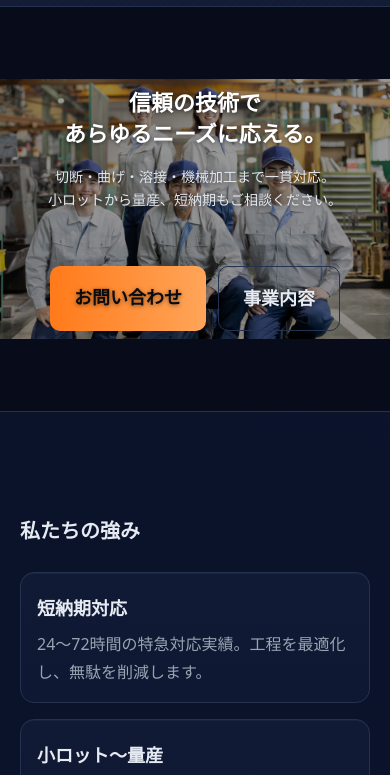
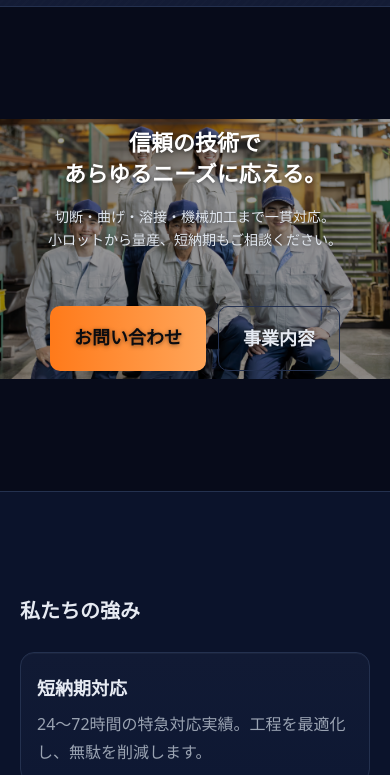
Before and after one commit to yoshimaru-kun/tekkougyou-HP-sample, a plain HTML site: page index.html in a window 390 px wide. Shown: the part 58-833 px from the top of the page. Drawn offline with Linux system fonts and the light colour scheme.

Commit message:
スマホ調整07

```diff
--- a/assets/styles.css
+++ b/assets/styles.css
@@ -244,7 +244,7 @@ a { color: inherit; text-decoration: none; }
     background-color: var(--bg);
     aspect-ratio: auto;
     height: auto;
-    padding: 80px 0;
+    padding: 120px 0;
   }
   .hero-inner {
     height: auto;
```
